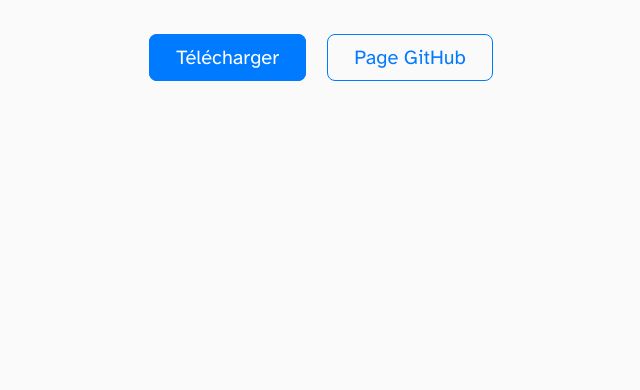
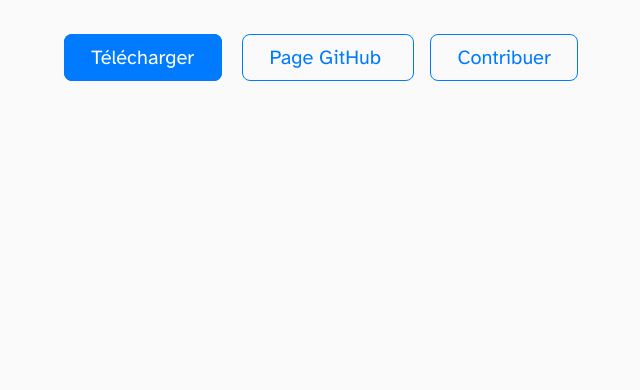
Before and after one commit to younesaassila/kwyk-solver, a plain HTML site: page docs/index.html in a window 1280 px wide. Shown: the part 410-800 px from the top of the page, without its empty margins (319-959 px from the left). Drawn offline with Linux system fonts and the light colour scheme.

Commit message:
✨ Add CONTRIBUTING.md link

```diff
--- a/docs/index.html
+++ b/docs/index.html
@@ -15,12 +15,14 @@
       </p>
       <div>
         <a id="download-link" class="button fill" href="#">Télécharger</a>
+        <a class="button" href="https://github.com/younesaassila/kwyk-solver">
+          Page GitHub
+        </a>
         <a
-          id="github-link"
           class="button"
-          href="https://github.com/younesaassila/kwyk-solver"
+          href="https://github.com/younesaassila/kwyk-solver/blob/2.0.4/CONTRIBUTING.md"
         >
-          Page GitHub
+          Contribuer
         </a>
       </div>
     </main>
```
